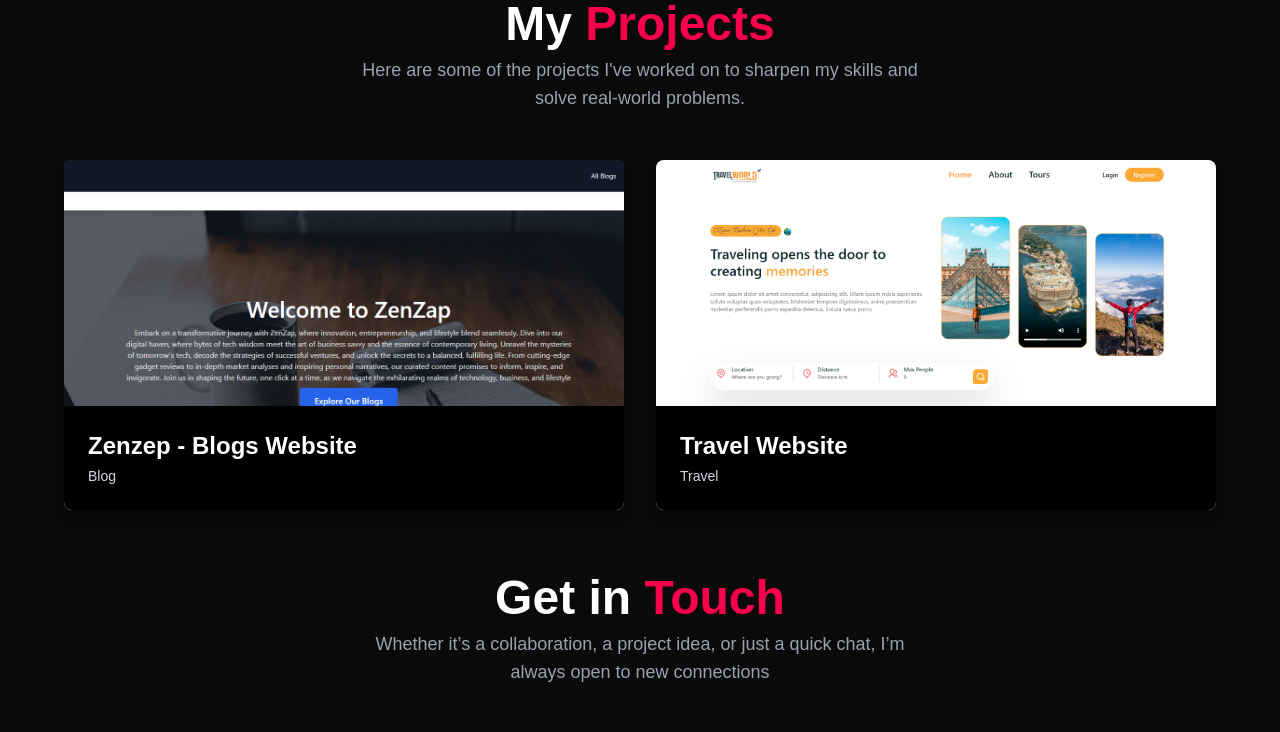
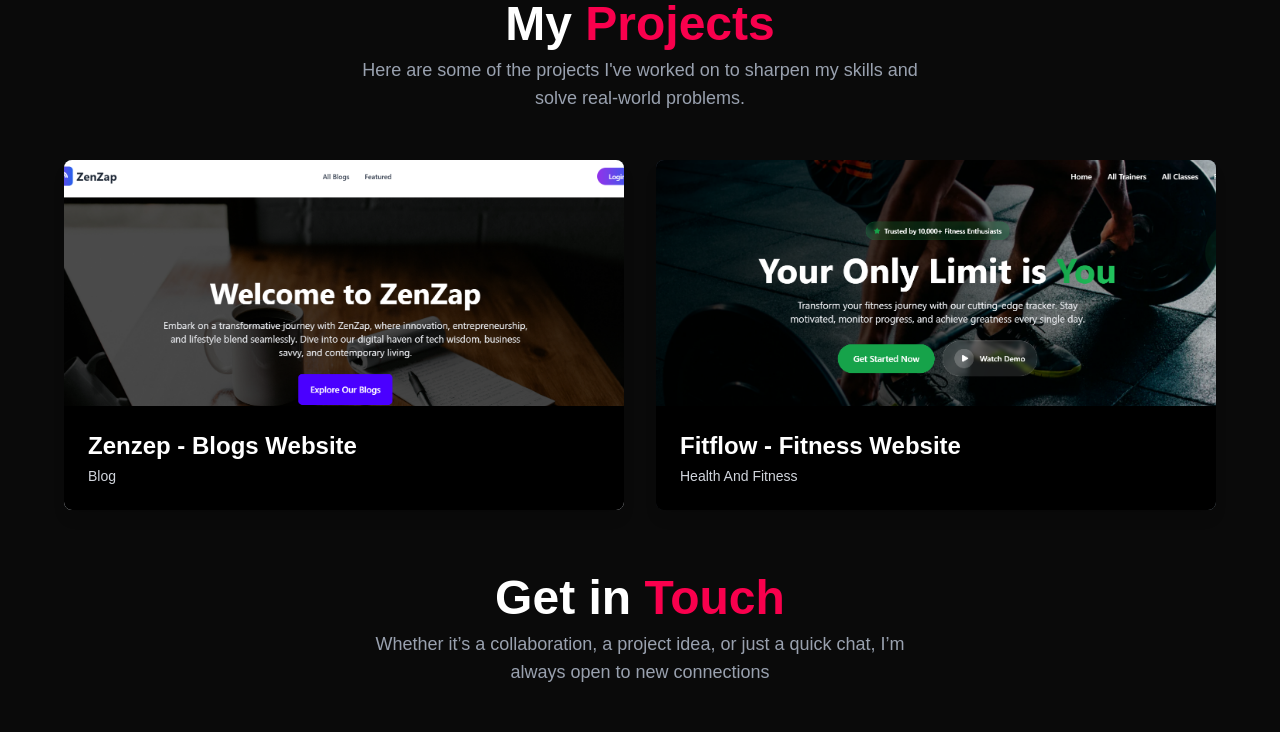
Before and after one commit to DevSadit/_portfolio, a Next.js app: page / in a window 1280 px wide. Shown: the part 3345-4077 px from the top of the page. Built offline with nearby package versions, Linux system fonts and the light colour scheme.

Commit message:
project section updated

```diff
--- a/app/_landing/Projects/Projects.jsx
+++ b/app/_landing/Projects/Projects.jsx
@@ -55,13 +55,13 @@ export default function Projects() {
     },
     {
       id: 2,
-      title: "Travel Website",
+      title: "Fitflow - Fitness Website",
       image: "/projects/two.png",
-      category: "Travel",
+      category: "Health And Fitness",
       links: {
-        live: "https://travelworld.shuence.com/",
-        client: "https://github.com/shuence/TravelWorld?tab=readme-ov-file",
-        server: "https://github.com/shuence/TravelWorld?tab=readme-ov-file",
+        live: "https://fitness-tracker-d37b8.web.app/",
+        client: "https://github.com/DevSadit/FitFlow_Client",
+        server: "https://github.com/DevSadit/FitFlow_Server",
       },
     },
   ];
```
Also changed, not shown: public/projects/one.png, public/projects/two.png.
